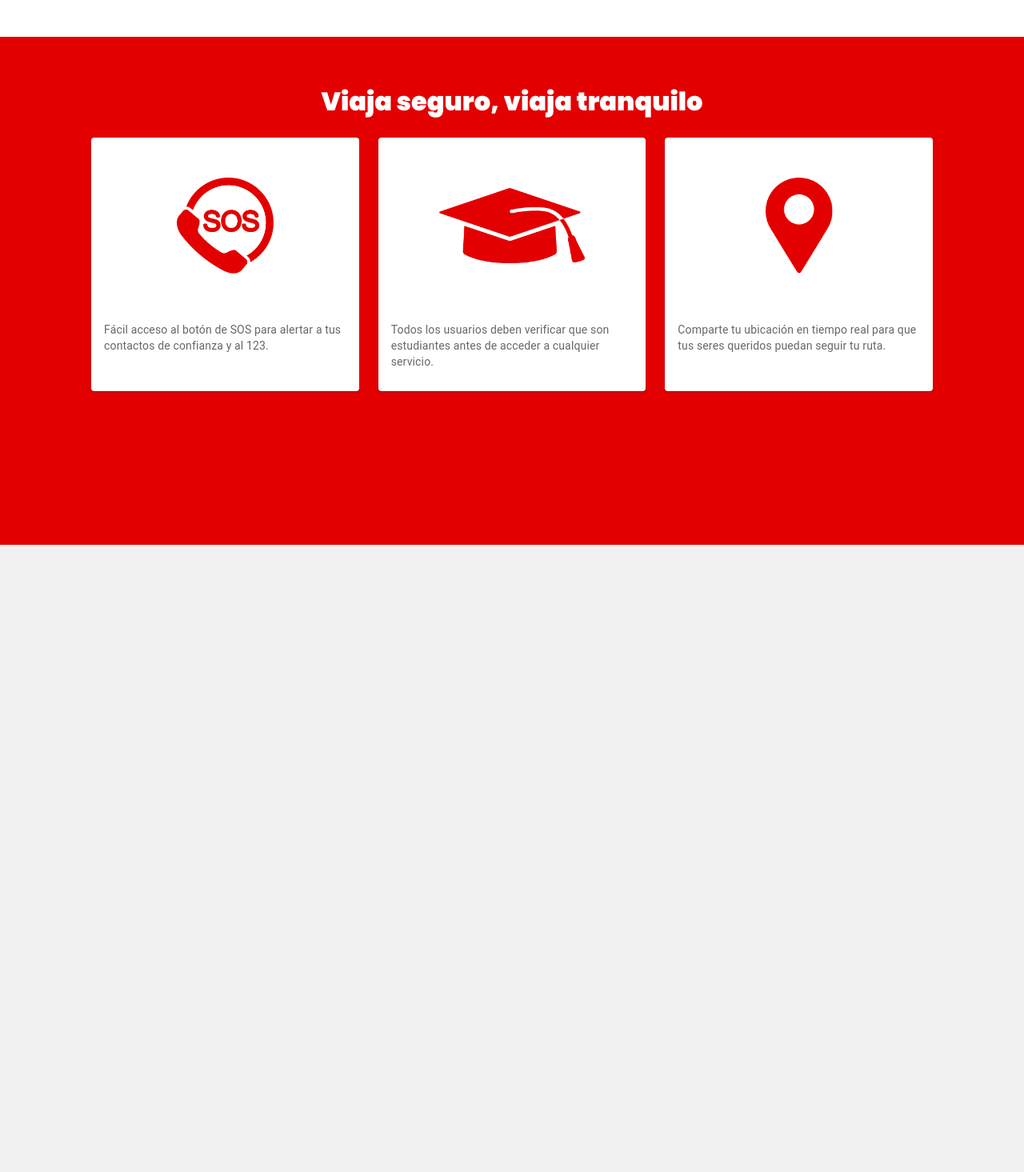
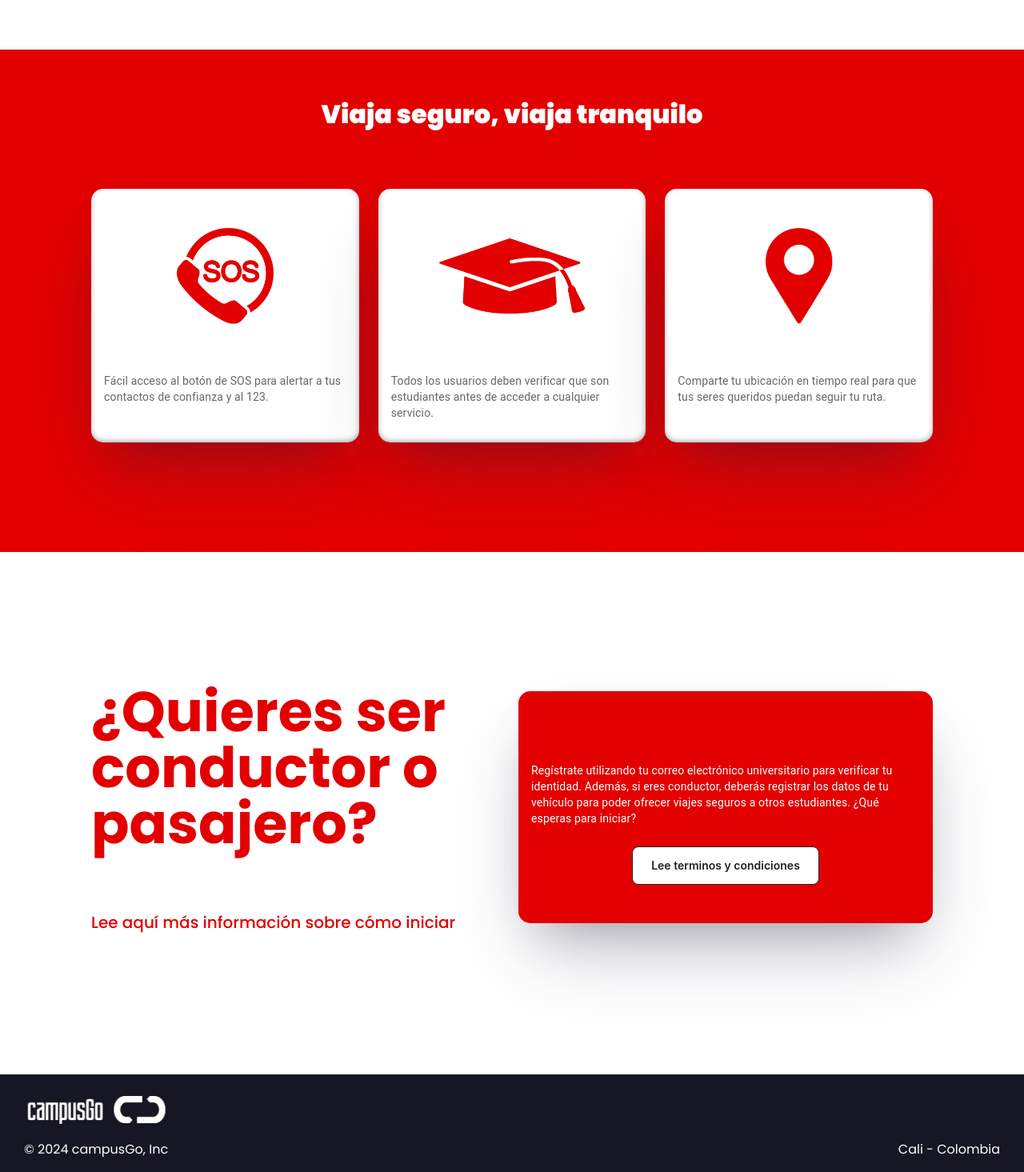
Before and after one commit to campusgo-rocket/campusgo-frontend, a React (Vite) app: page / in a window 1280 px wide. Shown: the part 1038-2503 px from the top of the page at 80% size. Before the commit the page ends 1719 px from the top, so only its background shows below. Built offline with nearby package versions, Linux system fonts and the light colour scheme; no server answers.

Commit message:
Landing and footer

```diff
--- a/src/App.jsx
+++ b/src/App.jsx
@@ -6,7 +6,8 @@ import SectionRegisterLogin from './views/landingPage/SectionRegisterLogin'
 import SectionSignUp from './views/signUp/SectionSignUp'
 import { ProfileComponent } from './views/profile/components/Profile'
 import SectionLogin from './views/login/SectionLogin'
-import InfoHome from './components/HomeComponent/InfoHomeComponent'
+import InfoHome from './components/HomeComponent/Info Home/InfoHomeComponent'
+import TermsHome from './components/HomeComponent/Terms Home/HomeTermsComponent'
 import { FooterComponent } from './components/FooterComponent/FooterComponent'
 
 import { UserProvider } from './contexts/userContext'
@@ -23,6 +24,7 @@ function App() {
                 <SectionHome />
                 <SectionRegisterLogin />
                 <InfoHome/>
+                <TermsHome/>
               </>
             }>
             </Route>
--- a/src/components/AppBarComponent/AppBarComponent.css
+++ b/src/components/AppBarComponent/AppBarComponent.css
@@ -1,5 +1,6 @@
 @import url('./../../App.css');
 
 .logo-horizontal {
-    width: 250px;
+
+    width: 220px;
 }
--- a/src/components/AppBarComponent/AppBarComponent.jsx
+++ b/src/components/AppBarComponent/AppBarComponent.jsx
@@ -47,7 +47,7 @@ function AppBarComponent() {
   };
 
   return (
-    <AppBar position="static" sx={{backgroundColor: '#e20001', height: '12vh'}}>
+    <AppBar position="static" sx={{backgroundColor: '#e20001', height: '14vh'}}>
       <Container maxWidth="xl">
         <Toolbar disableGutters>
           <Typography
--- a/src/components/FooterComponent/FooterComponent.css
+++ b/src/components/FooterComponent/FooterComponent.css
@@ -1,14 +1,35 @@
-@import url('./../../App.css');
-
 .footer {
-    position: fixed;
-    bottom: 0;
-    left: 0;
+    position: relative;
     width: 100%;
-    background-color: black;
+    background-color: #161624;
     color: white;
 }
 
+
 .footer-content {
-    /* padding: 20px; */
+    padding-left: 30px;
+    padding-right: 30px;
 }
+
+.logo-footer {
+    height: 60px; /* Ajusta el alto según sea necesario */
+    margin-top: 0;
+}
+
+.image-footer {
+    width: 15%;
+}
+
+.footer-grid {
+    display: grid;
+    grid-template-columns: 1fr 1fr;
+    margin-bottom: 1;
+}
+
+.legalcy {
+    justify-self: start;
+}
+
+.ubication {
+    justify-self: end;
+}
--- a/src/components/FooterComponent/FooterComponent.jsx
+++ b/src/components/FooterComponent/FooterComponent.jsx
@@ -1,11 +1,24 @@
 import React from "react";
 import './FooterComponent.css';
+import logo from './../../assets/images/logo-fondo-negro.png';
 
 function FooterComponent() {
     return (
-        <footer className="footer">
+
+
+        <footer className="footer" position="static" sx={{backgroundColor: '#e20001', height: '14vh'}}>
             <div className="footer-content">
-                <p>CampusGo!</p>
+                <h1 className="logo-footer" style={{ fontFamily: 'Poppins, sans-serif' }}>
+                    <img src={logo} alt="Logo" className="image-footer" />
+                </h1>
+                <div className="footer-grid">
+                    <div className="legalcy" style={{ fontFamily: 'Poppins, sans-serif' }}>
+                        <p>© 2024 campusGo, Inc</p>
+                    </div>
+                    <div className="ubication" style={{ fontFamily: 'Poppins, sans-serif' }}>
+                        <p>Cali - Colombia</p>
+                    </div>
+                </div>
             </div>
         </footer>
     )
--- a/src/components/HomeComponent/InfoHomeComponent.css
+++ b/src/components/HomeComponent/Info Home/InfoHomeComponent.css
@@ -11,7 +11,8 @@
     font-weight: 200%;
     font-size: 200%;
     text-align: center;
-    margin-top: 5%; /* Ajusta el margen superior del encabezado según tu preferencia */
+    margin-top: 5%;
+    margin-bottom: 5%;
 }
 
 .container-home {
@@ -22,7 +23,7 @@
     color: var(--white-color);
     background-color: var(--primary-color);
     padding-top: 1%;
-    padding-bottom: 15%;
+    padding-bottom:12%;
 }
 
 
@@ -41,5 +42,28 @@
     background-size: contain;
     background-repeat: no-repeat;
     background-position: center;
-    margin: auto; /* Añade margen automático para centrar verticalmente */
+    margin: auto;
 }
+
+
+@media (max-width: 575.98px) {
+    .container-child-info {
+        padding-left: var(--margin-medium);
+        padding-right: var(--margin-medium);
+    }
+
+    .info-heading {
+        font-size: 25px;
+        margin-top: 10%;
+        margin-bottom: 5%;
+    }
+
+    .info-card {
+        padding-top: 5%;
+        padding-bottom: 5%;
+        height: auto; /* Para que la altura se ajuste automáticamente al contenido */
+        width: 90%; /* Ajustar el ancho según sea necesario */
+        margin: auto; /* Centrar el elemento en la pantalla */
+    }
+
+}
--- a/src/components/HomeComponent/InfoHomeComponent.jsx
+++ b/src/components/HomeComponent/Info Home/InfoHomeComponent.jsx
@@ -6,9 +6,9 @@ import Card from '@mui/material/Card';
 import CardContent from '@mui/material/CardContent';
 import Typography from '@mui/material/Typography';
 
-import sosIcon from './../../assets/images/sos.png';
-import universityIcon from './../../assets/images/universidad.png';
-import locationIcon from './../../assets/images/ubicacion.png';
+import sosIcon from '../../../assets/images/sos.png';
+import universityIcon from '../../../assets/images/universidad.png';
+import locationIcon from '../../../assets/images/ubicacion.png';
 
 function InfoHome() {
     return (
@@ -21,7 +21,10 @@ function InfoHome() {
             <h1 className="info-heading">Viaja seguro, viaja tranquilo</h1>
         </Grid>
         <Grid item xs={12} sm={4}>
-            <Card className='info-card'>
+            <Card className='info-card'
+                    sx={{
+                        boxShadow: 'rgba(50, 50, 93, 0.25) 0px 50px 100px -20px, rgba(0, 0, 0, 0.3) 0px 30px 60px -30px, rgba(10, 37, 64, 0.35) 0px -2px 6px 0px inset',
+                        borderRadius: '15px',}}>
                 <CardContent>
                     <div className="info-icon" style={{ backgroundImage: `url(${sosIcon})` }} />
                     <Typography variant="body2" color="textSecondary" component="p" sx={{ marginTop: '20%' }}>
@@ -31,7 +34,10 @@ function InfoHome() {
             </Card>
         </Grid>
         <Grid item xs={12} sm={4}>
-            <Card className="info-card">
+            <Card className="info-card"
+            sx={{
+                boxShadow: 'rgba(50, 50, 93, 0.25) 0px 50px 100px -20px, rgba(0, 0, 0, 0.3) 0px 30px 60px -30px, rgba(10, 37, 64, 0.35) 0px -2px 6px 0px inset',
+                borderRadius: '15px',}}>
                 <CardContent>
                     <div className="info-icon" style={{ backgroundImage: `url(${universityIcon})` }} />
                     <Typography variant="body2" color="textSecondary" component="p" sx={{ marginTop: '20%' }}>
@@ -41,7 +47,10 @@ function InfoHome() {
             </Card>
         </Grid>
         <Grid item xs={12} sm={4}>
-            <Card className="info-card">
+            <Card className="info-card"
+            sx={{
+                boxShadow: 'rgba(50, 50, 93, 0.25) 0px 50px 100px -20px, rgba(0, 0, 0, 0.3) 0px 30px 60px -30px, rgba(10, 37, 64, 0.35) 0px -2px 6px 0px inset',
+                borderRadius: '15px',}}>
                 <CardContent >
                     <div className="info-icon" style={{ backgroundImage: `url(${locationIcon})` }} />
                     <Typography variant="body2" color="textSecondary" component="p" sx={{ marginTop: '20%' }}>
--- /dev/null
+++ b/src/components/HomeComponent/Terms Home/HomeTermsComponent.css
@@ -0,0 +1,147 @@
+.container-child-Terms{
+    padding-left: var(--margin-extra-large);
+    padding-right: var(--margin-extra-large);
+    color:var(--primary-color);
+    display: flex;
+    flex-direction: column;
+    justify-content: center;
+    align-items: center;
+    padding-top: 10%;
+}
+
+.content-card{
+    background-color: var(--primary-color);
+    height: 250px;
+    padding-bottom: 10%;
+    display: flex;
+    flex-direction: column;
+    justify-content: center; /* Centra verticalmente los elementos */
+    align-items: center
+}
+
+.Terms-heading {
+    font-weight:700;
+    font-size: 70px;
+    text-align: left;
+    margin-top: 5%;
+    margin-bottom: 5%;
+}
+
+.Terms-secondary{
+    font-weight:500;
+    font-size: 20px;
+    text-align: left;
+    margin-top: 15%;
+    margin-bottom: 5%;
+}
+
+.container-Terms{
+    display: flex;
+    flex-direction: column;
+    justify-content: center;
+    align-items: center;
+    background-color: var(--white-color);
+    padding-bottom:12%;
+}
+
+
+
+
+.terms-text{
+    padding-bottom: 5%;
+    color: var(--white-color);
+}
+
+
+.terms-button {
+    background-color: #FFFFFF;
+    border: 1px solid #222222;
+    border-radius: 8px;
+    box-sizing: border-box;
+    color: #222222;
+    cursor: pointer;
+    display: inline-block;
+    font-family: Circular,-apple-system,BlinkMacSystemFont,Roboto,"Helvetica Neue",sans-serif;
+    font-size: 14px;
+    font-weight: 600;
+    line-height: 20px;
+    margin: 0;
+    outline: none;
+    padding: 13px 23px;
+    position: relative;
+    text-align: center;
+    text-decoration: none;
+    touch-action: manipulation;
+    transition: box-shadow .2s,-ms-transform .1s,-webkit-transform .1s,transform .1s;
+    user-select: none;
+    -webkit-user-select: none;
+    width: auto;
+
+}
+
+
+
+
+
+/*Tablet o escritorio pequeño */
+@media (min-width: 900px) and (max-width: 1198px) {
+    .Terms-heading {
+        font-size: 50px;
+    }
+
+    .Terms-secondary{
+        font-size: 15px;
+    }
+
+}
+
+/*Tablet o escritorio pequeño otro */
+@media (min-width: 576px) and (max-width: 900px) {
+    .Terms-heading {
+        font-size: 180%;
+    }
+
+    .Terms-secondary{
+        font-size: 15px;
+    }
+
+
+    .content-card{
+        background-color: var(--primary-color);
+        height: 330px;
+    }
+
+}
+
+@media (max-width: 575.98px) {
+    .container-child-Terms {
+        padding-left: var(--margin-medium);
+        padding-right: var(--margin-medium);
+    }
+
+    .Terms-heading {
+        font-size: 25px;
+        text-align: center;
+        margin-top: 10%;
+        margin-bottom: 5%;
+    }
+
+    .Terms-secondary {
+        font-size: 14px;
+        text-align: center;
+        margin-top: 10%;
+        margin-bottom: 5%;
+    }
+
+    .Terms-card {
+        padding-bottom: 5%;
+        height: auto; /* Para que la altura se ajuste automáticamente al contenido */
+        width: 90%; /* Ajustar el ancho según sea necesario */
+        margin: 0 auto; /* Centrar el elemento en la pantalla */
+    }
+
+    .terms-text {
+        padding-bottom: 5%;
+        text-align: center;
+    }
+}
--- /dev/null
+++ b/src/components/HomeComponent/Terms Home/HomeTermsComponent.jsx
@@ -0,0 +1,43 @@
+import React from 'react';
+import './HomeTermsComponent.css';
+import Container from '@mui/material/Container';
+import Grid from '@mui/material/Grid';
+import Card from '@mui/material/Card';
+import CardContent from '@mui/material/CardContent';
+import Typography from '@mui/material/Typography';
+
+import sosIcon from '../../../assets/images/sos.png';
+import universityIcon from '../../../assets/images/universidad.png';
+import locationIcon from '../../../assets/images/ubicacion.png';
+
+function InfoHome() {
+    return (
+        <Container maxWidth="xl" className='container-Terms poppins-light'>
+        <Grid container spacing={2} className='container-child-Terms' sx={{ height: '100%' }}>
+            <Grid item xs={12} sm={6}>
+                <h1 className="Terms-heading">¿Quieres ser conductor o pasajero?</h1>
+                <h1 className="Terms-secondary">Lee aquí más información sobre cómo iniciar</h1>
+            </Grid>
+            <Grid item xs={12} sm={6}>
+                <Card
+                sx={{
+                    boxShadow: 'rgba(50, 50, 93, 0.25) 0px 50px 100px -20px, rgba(0, 0, 0, 0.3) 0px 30px 60px -30px, rgba(10, 37, 64, 0.35) 0px -2px 6px 0px inset',
+                    borderRadius: '15px',}}>
+                    <CardContent className='content-card'>
+                        <Typography className='terms-text' variant="body2" component="p" sx={{ marginTop: '10%' }}>
+                        Regístrate utilizando tu correo electrónico universitario para verificar tu identidad. Además, si eres conductor, deberás registrar los datos de tu vehículo para poder ofrecer viajes seguros a otros estudiantes.
+                        ¿Qué esperas para iniciar?
+                        </Typography>
+                        <button className='terms-button'>
+                            Lee terminos y condiciones
+                        </button>
+                    </CardContent>
+                </Card>
+            </Grid>
+        </Grid>
+</Container>
+
+    )
+}
+
+export default InfoHome;
--- a/src/components/InfoLoginComponent/InfoLoginComponent.jsx
+++ b/src/components/InfoLoginComponent/InfoLoginComponent.jsx
@@ -42,7 +42,7 @@ function InfoLoginComponent() {
             <Grid item xs={12} textAlign={'center'}>
                 <h2>Elige la opción que más se adapte a ti</h2>
             </Grid>
-            <Grid item xs={12} md={6}>
+            <Grid item xs={12 }  md={6} >
                 <CardInfoComponent userObject={itemsDriver} handleNavidate={handleNavidateDriver}/>
             </Grid>
             <Grid item xs={12} md={6} >
```
